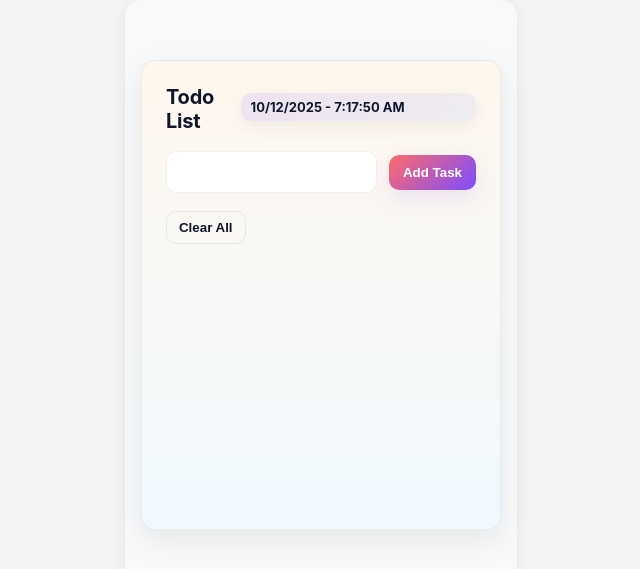
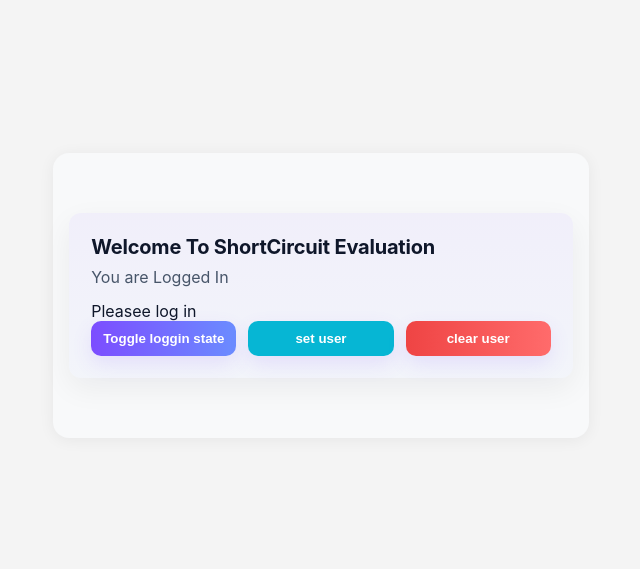
Before and after one commit to abhii2107/React.js, a React (Vite) app: page / in a window 1280 px wide. Shown: the part 105-674 px from the top of the page, without its empty margins (319-959 px from the left). Built offline with nearby package versions, Linux system fonts and the light colour scheme.

Commit message:
understanding operators like ??

```diff
--- a/src/App.jsx
+++ b/src/App.jsx
@@ -2,14 +2,15 @@ import React from "react";
 import { ToggleSwitch } from "./projects/toggleswitch/ToggleSwitch";
 import "./components/ev.css";
 import { Todo } from "./projects/todo/Todo";
+import { ShortCircuitExample } from "./components/hooks/ShortCircuit";
 
 import { LiftingStateup } from "./components/LiftingStateup";
 
 export const App = () => {
   return (
     <section className="container">
-      <Todo/>
 
+     <ShortCircuitExample/>
     </section>
   );
 };
--- /dev/null
+++ b/src/components/hooks/Hooks.css
@@ -0,0 +1,58 @@
+/* Hooks.css - styles for hook demo components (ShortCircuit) */
+
+:root{
+  --accent-1: #7c4dff; /* violet */
+  --accent-2: #6b8cff; /* cobalt */
+  --muted-text: #475569;
+  --card-bg: linear-gradient(180deg, rgba(124,77,255,0.06), rgba(107,140,255,0.04));
+}
+
+.short-container{
+  max-width: 900px;
+  margin: 28px auto;
+  padding: 22px;
+  border-radius: 12px;
+  background: var(--card-bg);
+  box-shadow: 0 10px 30px rgba(15,23,42,0.06);
+  color: #0f172a;
+  font-family: Inter, system-ui, -apple-system, 'Segoe UI', Roboto, Arial;
+}
+
+.short-container h1{
+  margin: 0 0 8px 0;
+  font-size: 20px;
+  letter-spacing: -0.2px;
+}
+
+.short-container p{
+  margin: 0 0 14px 0;
+  color: var(--muted-text);
+}
+
+.grid-three-columns{
+  display:grid;
+  grid-template-columns: repeat(3, 1fr);
+  gap: 12px;
+}
+
+.grid-three-columns button{
+  padding: 10px 12px;
+  border-radius: 10px;
+  border: none;
+  cursor: pointer;
+  font-weight: 700;
+  color: white;
+  background: linear-gradient(90deg, var(--accent-1), var(--accent-2));
+  box-shadow: 0 8px 20px rgba(124,77,255,0.12);
+  transition: transform 160ms ease, box-shadow 160ms ease;
+}
+.grid-three-columns button:hover{ transform: translateY(-4px); box-shadow: 0 18px 40px rgba(124,77,255,0.12); }
+.grid-three-columns button:active{ transform: translateY(-1px); }
+
+/* secondary buttons (set user / clear user) */
+.grid-three-columns button:nth-child(2){ background: linear-gradient(90deg,#06b6d4,#06b6d4 70%); }
+.grid-three-columns button:nth-child(3){ background: linear-gradient(90deg,#ef4444,#ff6b6b); }
+
+@media (max-width:720px){
+  .grid-three-columns{ grid-template-columns: 1fr; }
+}
--- /dev/null
+++ b/src/components/hooks/ShortCircuit.jsx
@@ -0,0 +1,25 @@
+import "./Hooks.css";
+import React, { useState } from "react";
+export const ShortCircuitExample = ()=>{
+const[isloggedIn,setIsloggedIn] = useState(true);
+const[user,setUser] = useState("")
+
+    return(
+
+        <section className="container short-container">
+            <h1>Welcome To ShortCircuit Evaluation</h1>
+            {/* conditonal rendering using short circuit evaluation */}
+
+            {isloggedIn && <p>You are Logged In</p>}
+            {/* another example of short circuit evaluatiion */}
+
+            {user ? `hello ${user}` : "Pleasee log in"}
+
+            <div className="grid-three-columns">
+                <button onClick={()=> setIsloggedIn(!isloggedIn)}>Toggle loggin state</button>
+                <button onClick={()=>setUser("Hola Amigo")}>set user</button>
+                <button onClick={()=> setUser("")}>clear user</button>
+            </div>
+        </section>
+    )
+}
```
Also changed, not shown: src/components/hooks/useState/index.jsx (added, +14 -0 lines).
